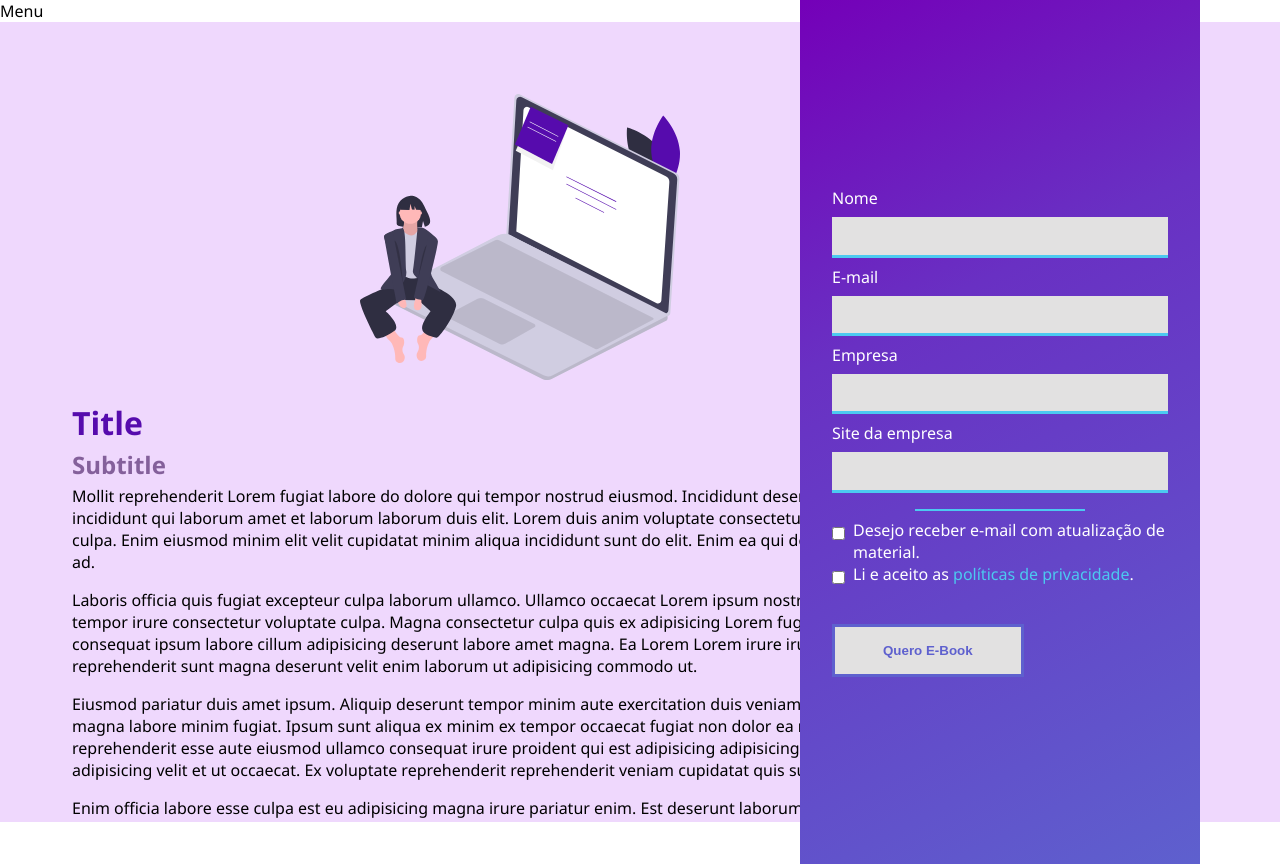
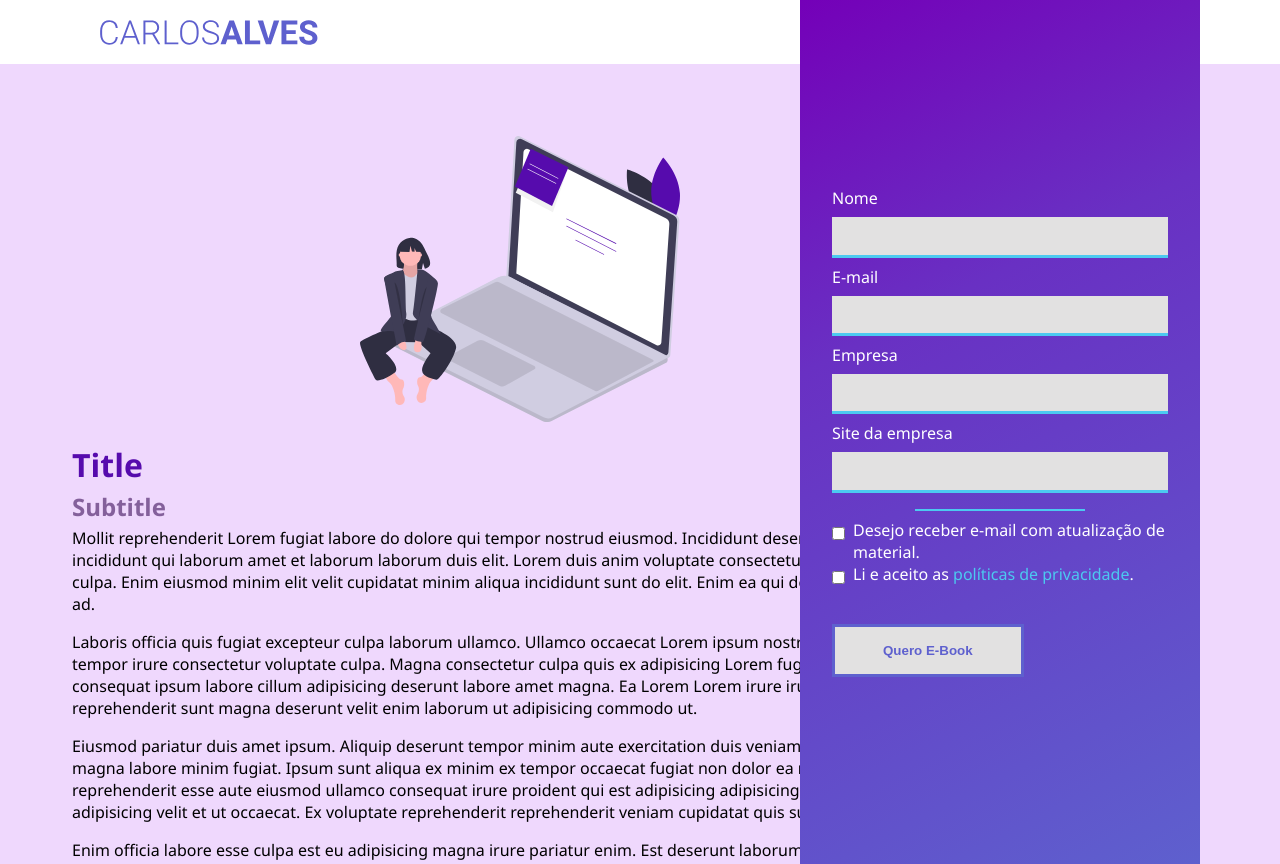
Before and after one commit to EuCarlos/landpage-react, a React (Vite) app: page / in a window 1280 px wide. Built offline with nearby package versions, Linux system fonts and the light colour scheme.

Commit message:
:hammer: Add Menu component

```diff
--- /dev/null
+++ b/src/components/Menu/index.tsx
@@ -0,0 +1,11 @@
+import logo from '../../images/logo.svg'
+import styles from './styles.module.sass'
+
+export function Menu () {
+    return (
+        <nav className={styles.contentWrapper}>
+            <img src={logo} alt="Logo" />
+            <a href="https://github.com/eucarlos/landpage-react">Ir para o repositório</a>
+        </nav>
+    )
+}
--- /dev/null
+++ b/src/components/Menu/styles.module.sass
@@ -0,0 +1,20 @@
+.contentWrapper
+    height: 8vh
+    display: flex
+    align-items: center
+    justify-content: space-between
+    padding: 0 100px 0 100px
+    & img
+        height: 25px
+    & a
+        text-decoration: none
+        font-weight: bold
+        background: #fff
+        color: #5e60ce
+        padding: .5rem 1.5rem
+        border: solid 3px #5e60ce
+        transition: all .7s
+        &:hover
+            background: #5e60ce
+            border: solid 3px #fff
+            color: #fff
--- a/src/pages/Home/index.tsx
+++ b/src/pages/Home/index.tsx
@@ -2,11 +2,12 @@ import { LandingForm } from "../../components/LandingForm"
 import styles from "./styles.module.sass"
 import { TiHomeOutline, TiSocialDribbble, TiSocialGithub, TiSocialInstagram, TiSocialLinkedin } from "react-icons/ti";
 import image from "../../images/image.svg"
+import { Menu } from "../../components/Menu";
 
 export function Home () {
     return (
         <section className={styles.contentWrapper}>
-            <nav>Menu</nav>
+            <Menu/>
             <section>
                 <div className={styles.contentLandPage}>
                     <div className={styles.text}>
```
Also changed, not shown: src/images/logo.svg (added).
